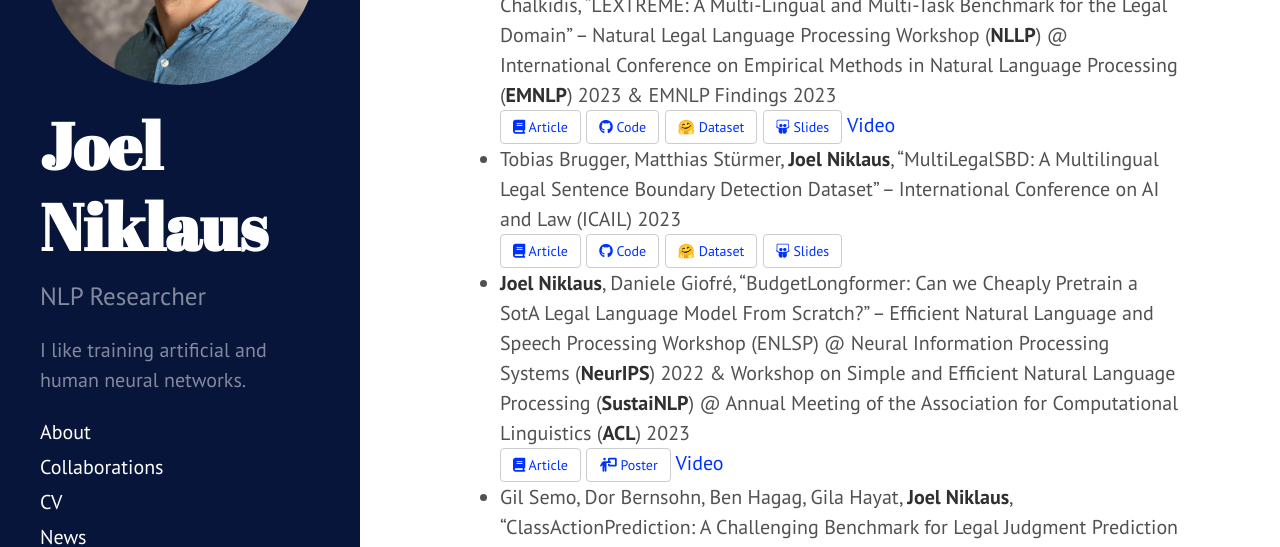
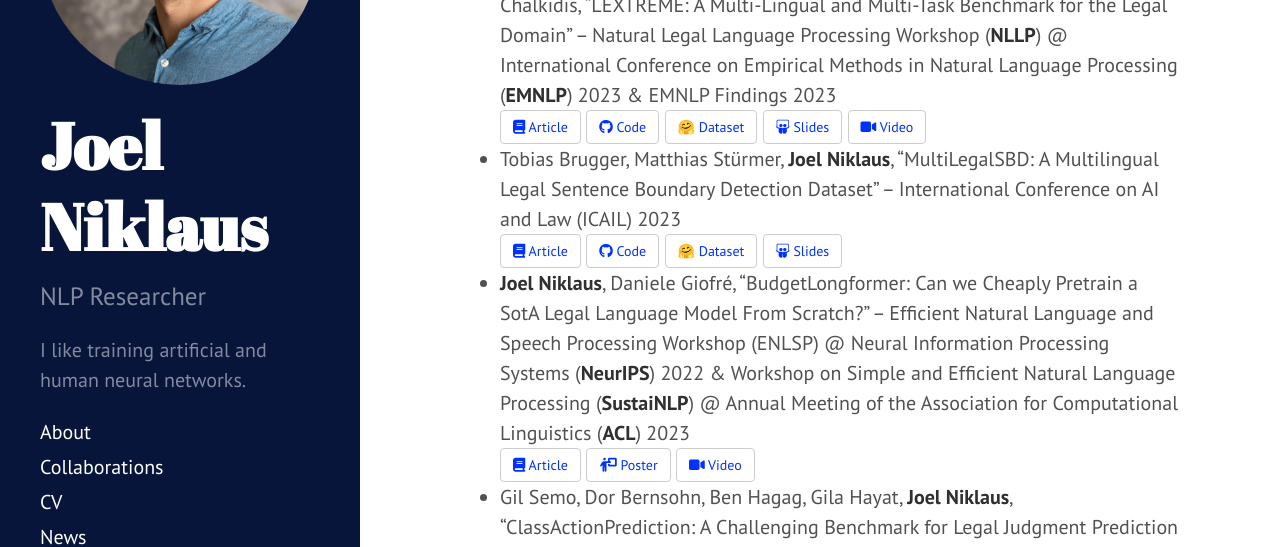
Before and after one commit to JoelNiklaus/joelniklaus.github.io, a Jekyll site: the page built from _pages/publications.md, in a window 1280 px wide and 900 px high, scrolled down 2197 px. Shown: the part 150-697 px from the top of the window. Built offline with Jekyll 4.4.1, drawn with Linux system fonts in a browser that asks for light colours; a style sheet for code colours, icons or effects is not loaded.

Commit message:
added videos
Signed-off-by: Joel Niklaus <me@joelniklaus.ch>

```diff
--- a/_pages/publications.md
+++ b/_pages/publications.md
@@ -87,7 +87,7 @@ on [Google Scholar](https://scholar.google.com/citations?user=qJ8iricAAAAJ).
   <a href="https://github.com/JoelNiklaus/LEXTREME" target="_blank" type="button" class="btn"><i class="fa-brands fa-github"></i> Code</a>
   <a href="https://huggingface.co/datasets/joelniklaus/lextreme" target="_blank" type="button" class="btn">🤗 Dataset</a>
   <a href="https://docs.google.com/presentation/d/1crQ-No1xZQkSDMewiPmqFaPcNfga1KpgHHE8M34xlec/edit?usp=sharing" target="_blank" type="button" class="btn"><i class="fa-brands fa-slideshare"></i> Slides</a>
-  [Video](https://youtu.be/-luWTu8E78c)
+  <a href="https://youtu.be/-luWTu8E78c" target="_blank" type="button" class="btn"><i class="fa-solid fa-video"></i> Video</a>
 * Tobias Brugger, Matthias Stürmer, **Joel Niklaus**,
   "MultiLegalSBD: A Multilingual Legal Sentence Boundary Detection Dataset" –
   International Conference on AI and Law (ICAIL) 2023
@@ -103,7 +103,7 @@ on [Google Scholar](https://scholar.google.com/citations?user=qJ8iricAAAAJ).
   <br>
   <a href="https://aclanthology.org/2023.sustainlp-1.11/" target="_blank" type="button" class="btn"><i class="fa-solid fa-book"></i> Article</a>
   <a href="https://zenodo.org/record/7828790" target="_blank" type="button" class="btn"><i class="fa-solid fa-person-chalkboard"></i> Poster</a>
-  [Video](https://recorder-v3.slideslive.com/?share=76454&s=f045ba56-af85-4c8d-ac5c-f00b0c7e3b23)
+  <a href="https://recorder-v3.slideslive.com/?share=76454&s=f045ba56-af85-4c8d-ac5c-f00b0c7e3b23" target="_blank" type="button" class="btn"><i class="fa-solid fa-video"></i> Video</a>
 * Gil Semo, Dor Bernsohn, Ben Hagag, Gila Hayat, **Joel Niklaus**, "ClassActionPrediction: A Challenging Benchmark for
   Legal Judgment Prediction of Class Action Cases in the US" – Natural Legal Language Processing Workshop (**NLLP**) @
   International Conference on Empirical Methods in Natural Language Processing (**EMNLP**) 2022
@@ -119,7 +119,7 @@ on [Google Scholar](https://scholar.google.com/citations?user=qJ8iricAAAAJ).
   <a href="https://aclanthology.org/2022.aacl-main.3/" target="_blank" type="button" class="btn"><i class="fa-solid fa-book"></i> Article</a>
   <a href="https://github.com/JoelNiklaus/SwissJudgementPrediction" target="_blank" type="button" class="btn"><i class="fa-brands fa-github"></i> Code</a>
   <a href="https://docs.google.com/presentation/d/1oj14b80z03s5qpHrgfeR4-rRNl4vdEnKDiZ0qV9yJtk/edit?usp=sharing" target="_blank" type="button" class="btn"><i class="fa-brands fa-slideshare"></i> Slides</a>
-  [Video](https://youtu.be/_swVKrF3lFA)
+  <a href="https://youtu.be/_swVKrF3lFA" target="_blank" type="button" class="btn"><i class="fa-solid fa-video"></i> Video</a>
 * **Joel Niklaus**, Ilias Chalkidis, Matthias Stürmer,
   "Swiss-Judgment-Prediction: A Multilingual Legal Judgment Prediction Benchmark" –
   Natural Legal Language Processing Workshop (**NLLP**) @ International Conference on Empirical Methods in Natural Language Processing (**EMNLP**) 2021
@@ -128,7 +128,7 @@ on [Google Scholar](https://scholar.google.com/citations?user=qJ8iricAAAAJ).
   <a href="https://github.com/JoelNiklaus/SwissJudgementPrediction" target="_blank" type="button" class="btn"><i class="fa-brands fa-github"></i> Code</a>
   <a href="https://huggingface.co/datasets/rcds/swiss_judgment_prediction" target="_blank" type="button" class="btn">🤗 Dataset</a>
   <a href="https://docs.google.com/presentation/d/1XmiwEEuwH4dSQmGGQs1yxjFb3-9Avc6ylx0SrmkYnLE/edit?usp=sharing" target="_blank" type="button" class="btn"><i class="fa-brands fa-slideshare"></i> Slides</a>
-  [Video](https://youtu.be/nfGbywb2wHI)
+  <a href="https://youtu.be/nfGbywb2wHI" target="_blank" type="button" class="btn"><i class="fa-solid fa-video"></i> Video</a>
 * Christine Krebs, Michael Falkner, **Joel Niklaus**, Luca Persello, Stefan Klöppel, Tobias Nef, Prabitha Urwyler,
   "Application of Eye Tracking in Puzzle Games for Adjunct Cognitive Markers: Pilot Observational Study in Older Adults"
   – JMIR serious games 9
```
